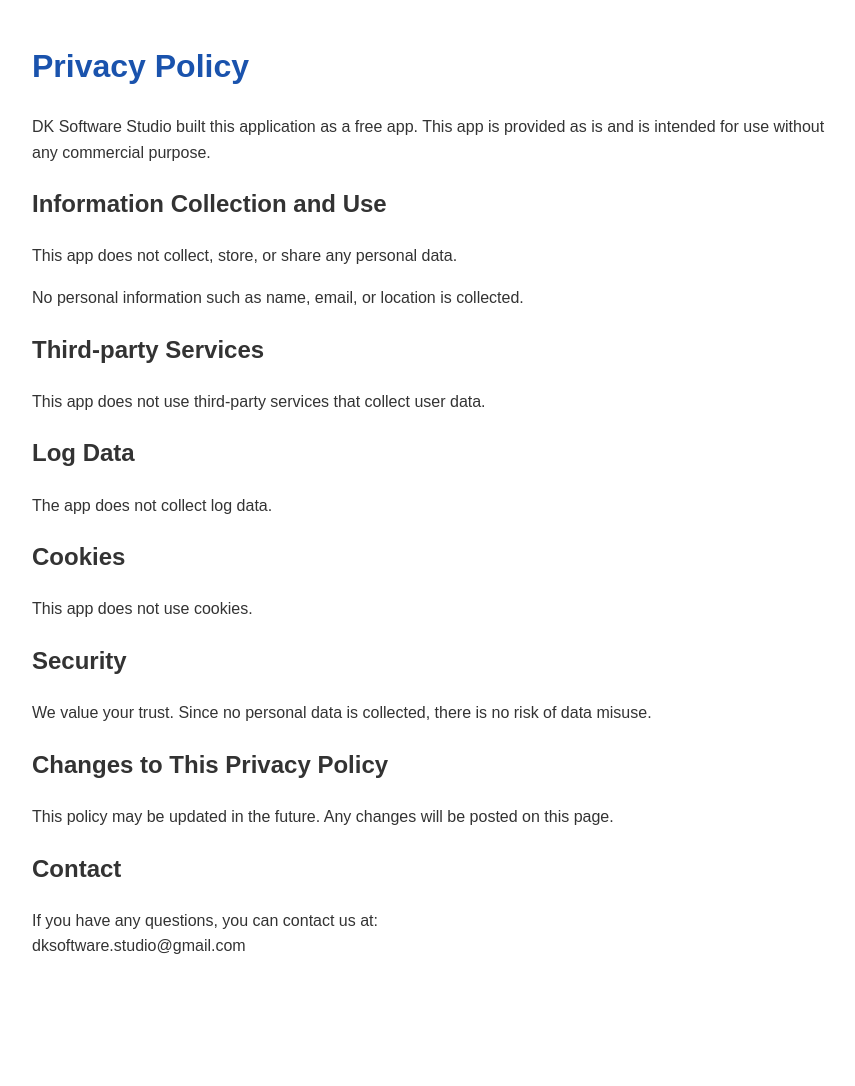
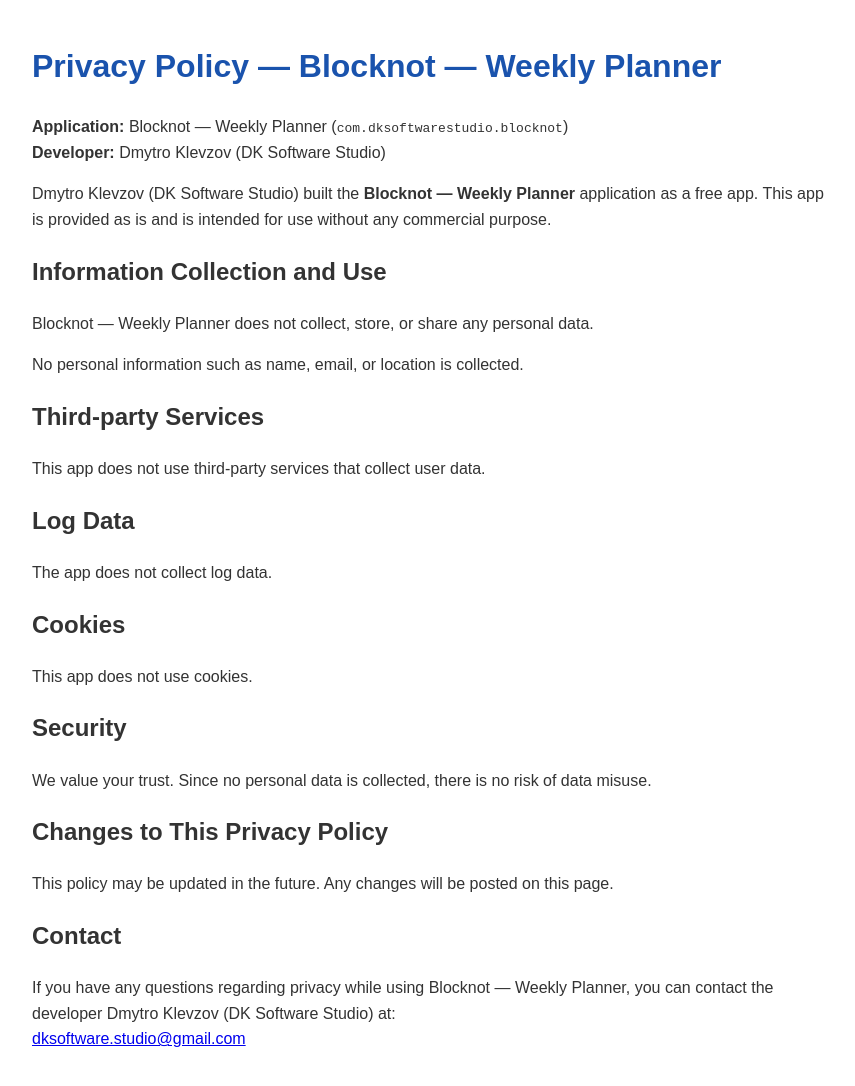
Before and after one commit to dksoftwarestudio/dksoftwarestudio.github.io, a plain HTML site: page privacy-blocknot.html in a window 1280 px wide. Shown: the part 40-1126 px from the top of the page, without its empty margins (208-1063 px from the left). Before the commit the page ends 1075 px from the top, so only its background shows below. Drawn offline with Linux system fonts and the light colour scheme.

Commit message:
Update privacy policy for Blocknot app

```diff
--- a/privacy-blocknot.html
+++ b/privacy-blocknot.html
@@ -3,17 +3,17 @@
 <head>
 <meta charset="UTF-8">
 <meta name="viewport" content="width=device-width, initial-scale=1.0">
-<title>Privacy Policy — DK Software Studio</title>
-<meta name="description" content="Privacy policy for the Blocknot app by DK Software Studio, including information about data collection and third-party services.">
+<title>Privacy Policy — Blocknot — Weekly Planner | Dmytro Klevzov (DK Software Studio)</title>
+<meta name="description" content="Privacy policy for Blocknot — Weekly Planner (com.dksoftwarestudio.blocknot) developed by Dmytro Klevzov (DK Software Studio), including information about data collection and third-party services.">
 <meta property="og:type" content="website">
-<meta property="og:title" content="Privacy Policy — Blocknot">
-<meta property="og:description" content="Privacy policy for the Blocknot app by DK Software Studio, including information about data collection and third-party services.">
+<meta property="og:title" content="Privacy Policy — Blocknot — Weekly Planner">
+<meta property="og:description" content="Privacy policy for Blocknot — Weekly Planner (com.dksoftwarestudio.blocknot) developed by Dmytro Klevzov (DK Software Studio).">
 <meta property="og:url" content="https://dksoftwarestudio.com/privacy-blocknot.html">
 <meta property="og:image" content="https://dksoftwarestudio.com/og-image.png">
 <meta property="og:site_name" content="DK Software Studio">
 <meta name="twitter:card" content="summary_large_image">
-<meta name="twitter:title" content="Privacy Policy — Blocknot">
-<meta name="twitter:description" content="Privacy policy for the Blocknot app by DK Software Studio, including information about data collection and third-party services.">
+<meta name="twitter:title" content="Privacy Policy — Blocknot — Weekly Planner">
+<meta name="twitter:description" content="Privacy policy for Blocknot — Weekly Planner (com.dksoftwarestudio.blocknot) developed by Dmytro Klevzov (DK Software Studio).">
 <meta name="twitter:image" content="https://dksoftwarestudio.com/og-image.png">
 <link rel="canonical" href="https://dksoftwarestudio.com/privacy-blocknot.html">
 <link rel="icon" type="image/png" href="dk-icon.png">
@@ -34,13 +34,16 @@ h1{color:#1A53AD;}
 
 <body>
 
-<h1>Privacy Policy</h1>
+<h1>Privacy Policy — Blocknot — Weekly Planner</h1>
 
-<p>DK Software Studio built this application as a free app. This app is provided as is and is intended for use without any commercial purpose.</p>
+<p><strong>Application:</strong> Blocknot — Weekly Planner (<code>com.dksoftwarestudio.blocknot</code>)<br>
+<strong>Developer:</strong> Dmytro Klevzov (DK Software Studio)</p>
+
+<p>Dmytro Klevzov (DK Software Studio) built the <strong>Blocknot — Weekly Planner</strong> application as a free app. This app is provided as is and is intended for use without any commercial purpose.</p>
 
 <h2>Information Collection and Use</h2>
 
-<p>This app does not collect, store, or share any personal data.</p>
+<p>Blocknot — Weekly Planner does not collect, store, or share any personal data.</p>
 
 <p>No personal information such as name, email, or location is collected.</p>
 
@@ -66,8 +69,8 @@ h1{color:#1A53AD;}
 
 <h2>Contact</h2>
 
-<p>If you have any questions, you can contact us at:<br>
-dksoftware.studio@gmail.com</p>
+<p>If you have any questions regarding privacy while using Blocknot — Weekly Planner, you can contact the developer Dmytro Klevzov (DK Software Studio) at:<br>
+<a href="mailto:dksoftware.studio@gmail.com">dksoftware.studio@gmail.com</a></p>
 
 </body>
 </html>
```
